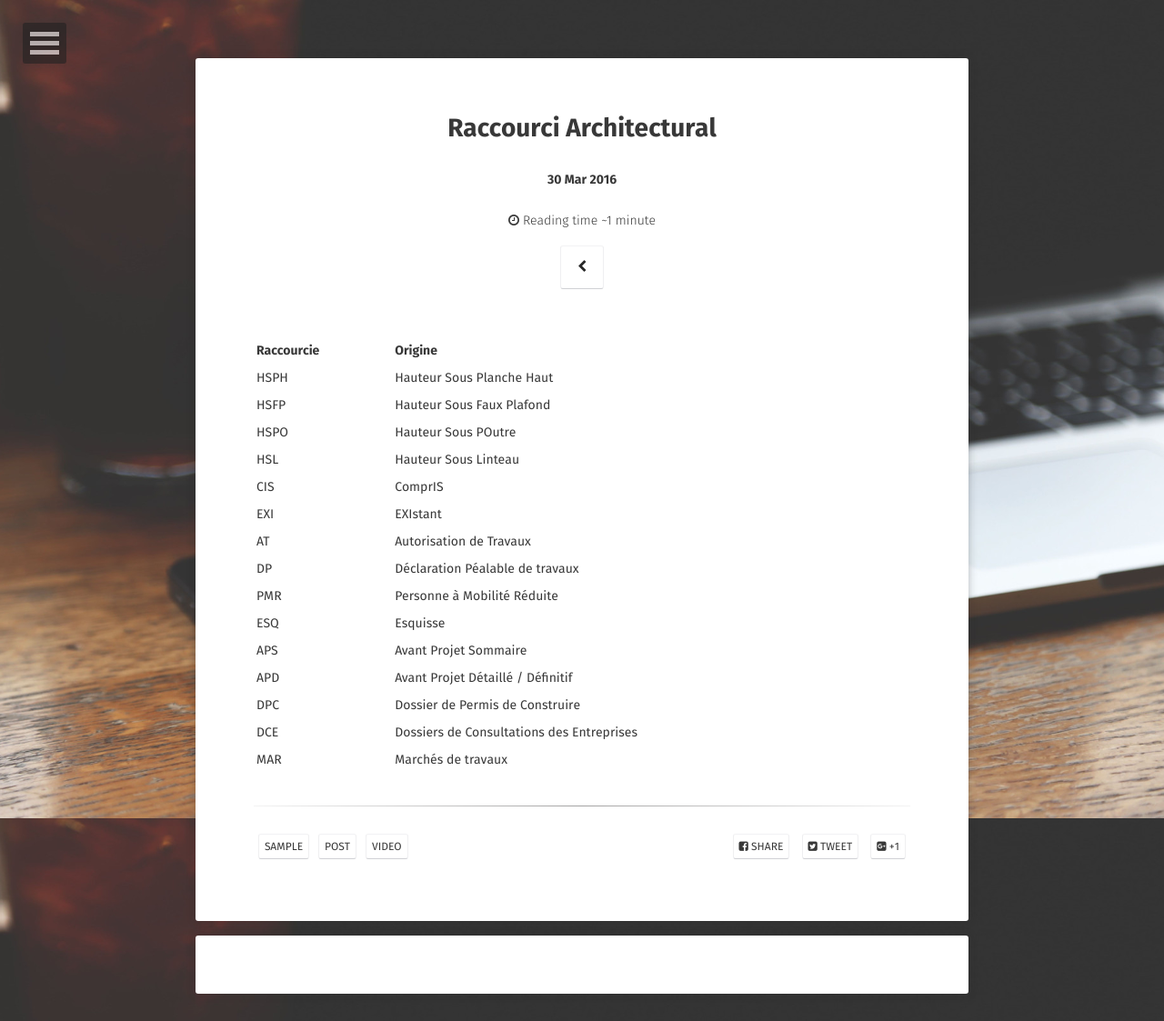
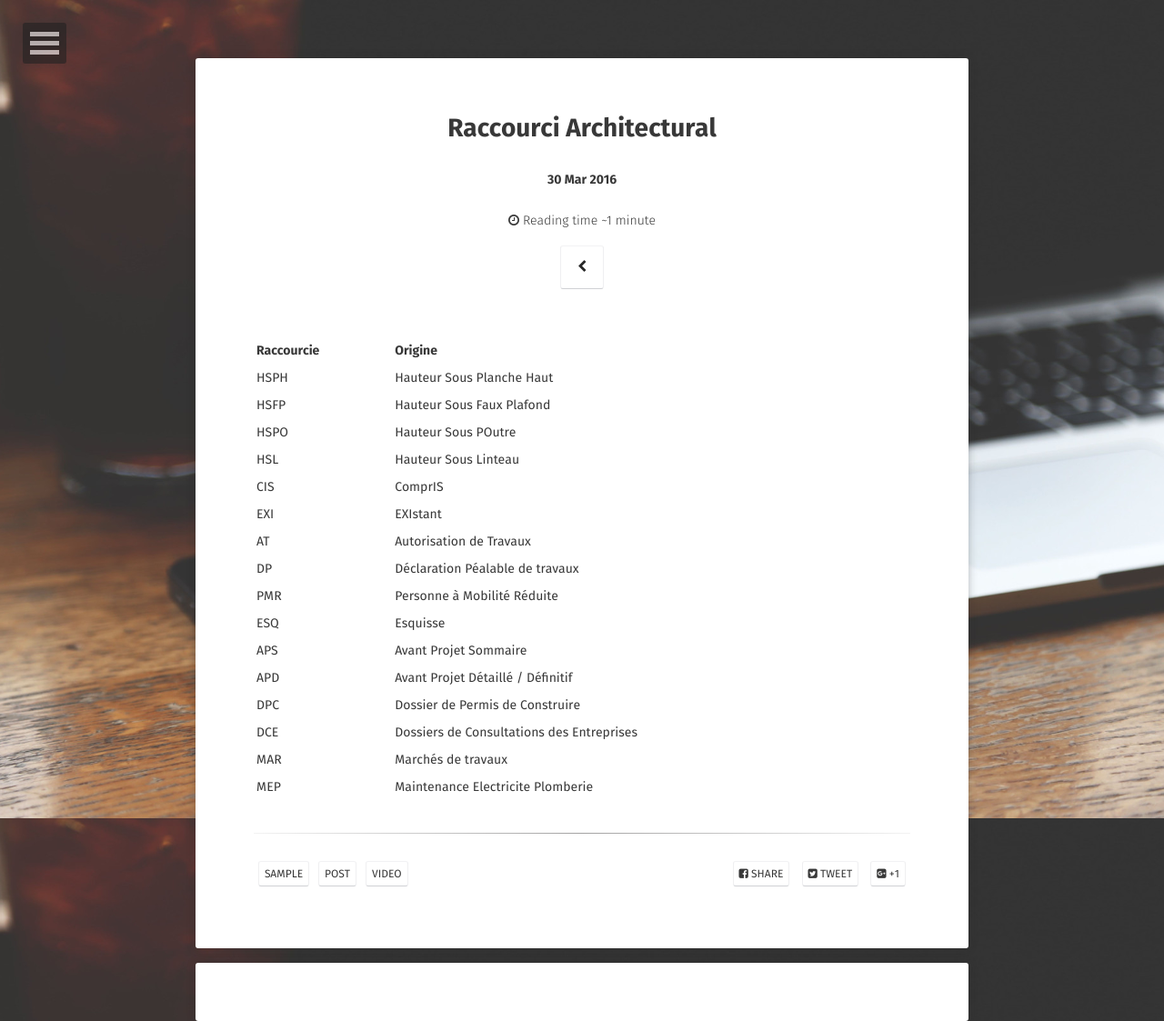
Before and after one commit to archer839/test, a Jekyll site: the page built from _posts/2018-08-31-Raccourci Architectural.md, in a window 1280 px wide. Shown: the whole page at 91% size. Built offline with Jekyll 4.4.1, drawn with Linux system fonts in a browser that asks for light colours; some web fonts are replaced; comment, search, counter and statistics services are not loaded.

Commit message:
Update 2018-08-31-Raccourci Architectural.md

```diff
--- a/_posts/2018-08-31-Raccourci Architectural.md
+++ b/_posts/2018-08-31-Raccourci Architectural.md
@@ -27,3 +27,4 @@ APD | Avant Projet Détaillé / Définitif
 DPC | Dossier de Permis de Construire
 DCE | Dossiers de Consultations des Entreprises
 MAR | Marchés de travaux
+MEP | Maintenance Electricite Plomberie
```
